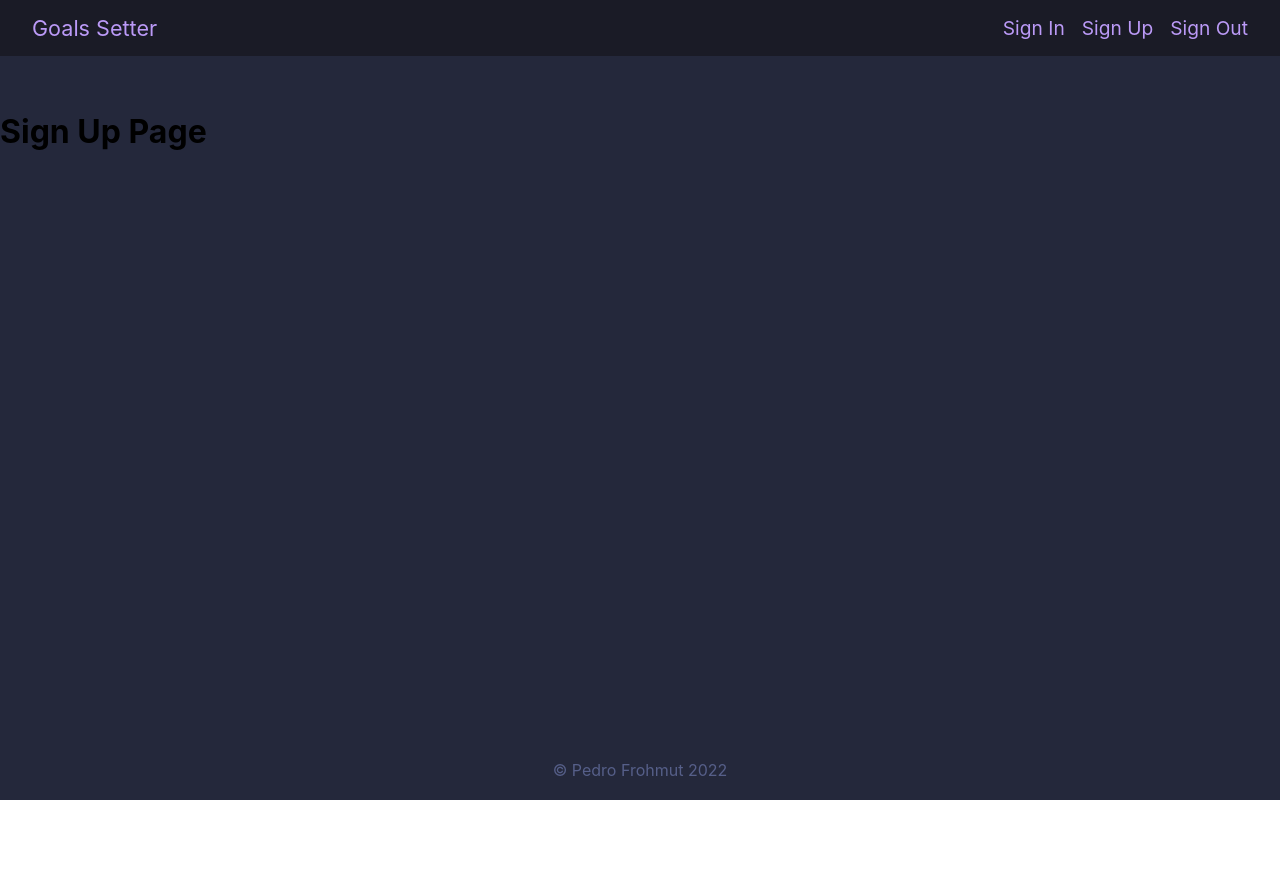
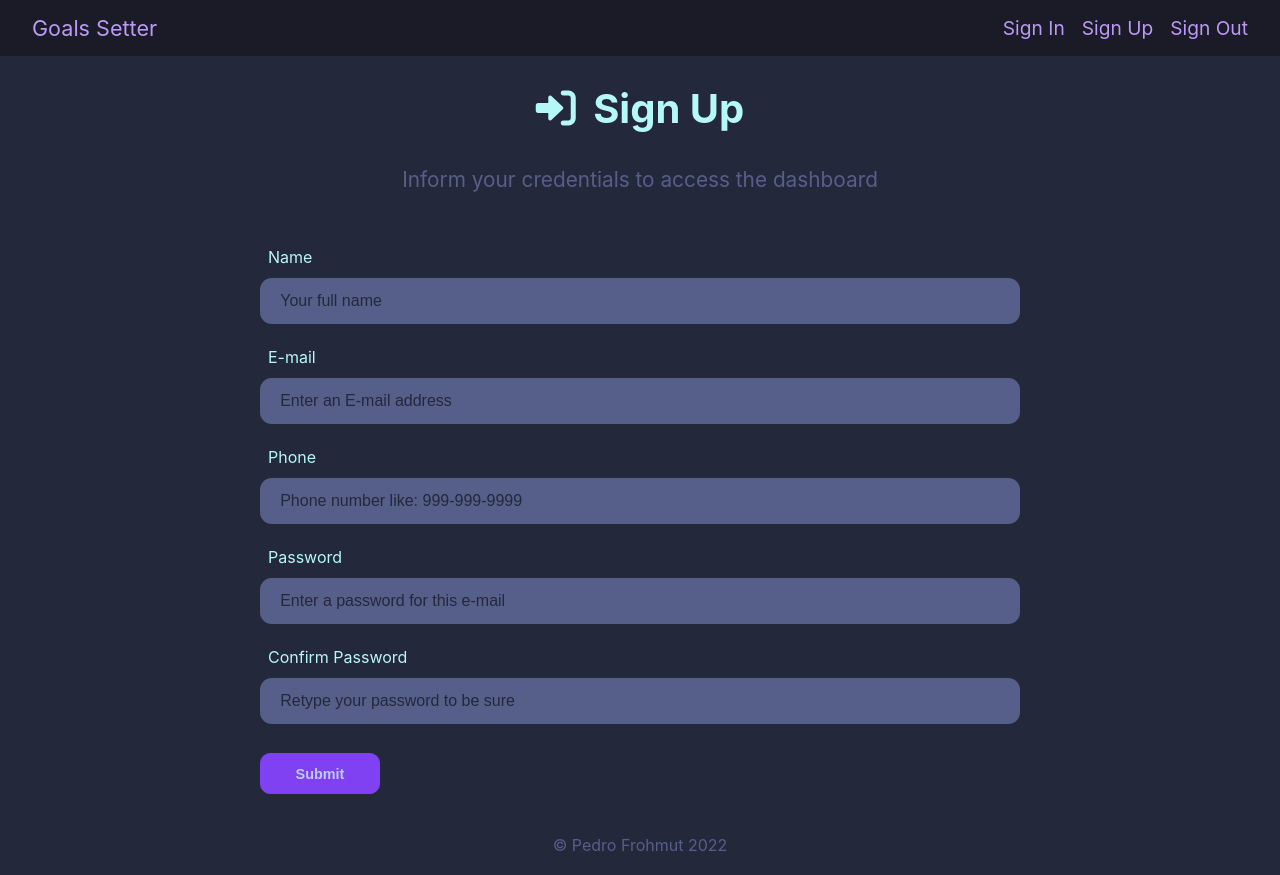
Before and after one commit to pedrofrohmut/mern-stack, a Vue app in the folder frontend-vuejs/: page /signup in a window 1280 px wide. Before the commit the page ends 800 px from the top, so only its background shows below. Built offline with nearby package versions, Linux system fonts and the light colour scheme.

Commit message:
Vue signup UI

```diff
--- a/frontend-vuejs/src/pages/SignInPage.vue
+++ b/frontend-vuejs/src/pages/SignInPage.vue
@@ -15,7 +15,9 @@ export default defineComponent({
       // Submit api call
       this.email = ""
       this.password = ""
-      setTimeout(() => { this.isSubmitted = false }, 2000)
+      setTimeout(() => {
+        this.isSubmitted = false
+      }, 2000)
     }
   }
 })
--- a/frontend-vuejs/src/pages/SignUpPage.vue
+++ b/frontend-vuejs/src/pages/SignUpPage.vue
@@ -2,10 +2,100 @@
 import { defineComponent } from "vue"
 
 export default defineComponent({
-  name: "SignUpPage"
+  name: "SignUpPage",
+  data: () => ({
+    isSubmitted: false,
+    name: "",
+    email: "",
+    phone: "",
+    password: "",
+    confirmPassword: ""
+  }),
+  methods: {
+    handleSubmit(e: any) {
+      this.isSubmitted = true
+      e.preventDefault()
+      // Submit api call
+      this.name = ""
+      this.email = ""
+      this.phone = ""
+      this.password = ""
+      this.confirmPassword = ""
+      setTimeout(() => {
+        this.isSubmitted = false
+      }, 2000)
+    }
+  }
 })
 </script>
 
 <template>
-  <h1>Sign Up Page</h1>
+  <div class="container">
+    <section class="heading">
+      <h1 class="page-title">
+        <i class="fa-solid fa-right-to-bracket"></i>
+        Sign Up
+      </h1>
+      <p>Inform your credentials to access the dashboard</p>
+    </section>
+    <section class="form">
+      <form @submit="handleSubmit">
+        <div class="form-group">
+          <label class="label-block">Name</label>
+          <input
+            type="text"
+            v-model="name"
+            class="form-text"
+            placeholder="Your full name"
+            required
+          />
+        </div>
+        <div class="form-group">
+          <label class="label-block">E-mail</label>
+          <input
+            type="email"
+            v-model="email"
+            class="form-text"
+            placeholder="Enter an E-mail address"
+            required
+          />
+        </div>
+        <div class="form-group">
+          <label class="label-block">Phone</label>
+          <input
+            type="text"
+            v-model="phone"
+            class="form-text"
+            placeholder="Phone number like: 999-999-9999"
+            pattern="[0-9]{3}-[0-9]{3}-[0-9]{4}"
+            required
+          />
+        </div>
+        <div class="form-group">
+          <label class="label-block">Password</label>
+          <input
+            type="password"
+            v-model="password"
+            class="form-text"
+            placeholder="Enter a password for this e-mail"
+            min="3"
+            required
+          />
+        </div>
+        <div class="form-group">
+          <label class="label-block">Confirm Password</label>
+          <input
+            type="password"
+            v-model="confirmPassword"
+            class="form-text"
+            placeholder="Retype your password to be sure"
+            required
+          />
+        </div>
+        <div class="form-group">
+          <button type="submit" class="btn" :disabled="isSubmitted && 'disabled'">Submit</button>
+        </div>
+      </form>
+    </section>
+  </div>
 </template>
--- a/frontend-vuejs/src/style.css
+++ b/frontend-vuejs/src/style.css
@@ -38,6 +38,8 @@
   /* Badic */
   --black: #000000;
   --white: #ffffff;
+
+  --borderRadius: 0.7em;
 }
 
 body {
@@ -84,12 +86,12 @@ section.heading h1 {
 
 section.heading p {
   text-align: center;
-  font-size: 1.5rem;
+  font-size: 1.3rem;
   color: var(--gray-500);
 }
 
 .page-title {
-  font-size: 4rem;
+  font-size: 2.5rem;
   color: var(--lightBlueGreen);
   text-align: center;
   margin: 0;
@@ -101,10 +103,10 @@ section.heading p {
 
 .btn {
   padding: 0.8em 2.4em;
-  font-size: 1.2rem;
+  font-size: 0.9rem;
   font-weight: 600;
   border: 1px solid var(--darkPurple);
-  border-radius: 0.5rem;
+  border-radius: var(--borderRadius);
   background-color: var(--darkPurple);
   color: var(--gray-200);
 }
@@ -117,11 +119,11 @@ section.heading p {
 
 .form-text {
   padding: 0.8em 1.2em;
-  font-size: 1.2rem;
+  font-size: 1rem;
   color: var(--white);
   background-color: var(--gray-500);
   border: 1px solid var(--gray-500);
-  border-radius: 0.5rem;
+  border-radius: var(--borderRadius);
   width: 100%;
 }
 
@@ -130,11 +132,12 @@ section.heading p {
 }
 
 .form-group {
-  margin: 0 0 2.5rem 0;
+  margin: 0 0 1.3em 0;
 }
 
 .form-group label {
-  font-size: 1.3rem;
+  padding-left: 0.5em;
+  font-size: 1rem;
   color: var(--lightBlueGreen);
 }
 
@@ -142,3 +145,7 @@ section.heading p {
   display: block;
   margin: 0 0 0.6rem 0;
 }
+
+.form-group button[type="submit"] {
+  margin-top: 0.6em;
+}
```
